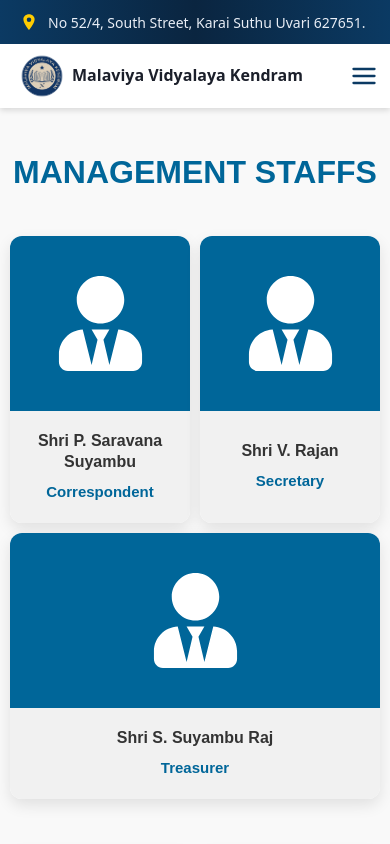
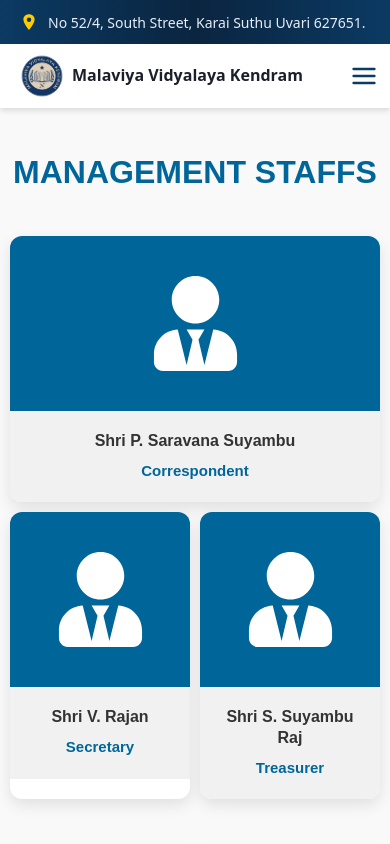
Before and after one commit to malaviavidyakendram-uvari/malaviyavidyakendramurvari, a React (Vite) app: page /management in a window 390 px wide. Shown: the top 844 px of the page. Built offline with nearby package versions, Linux system fonts and the light colour scheme; a web font is replaced by a local one.

Commit message:
Update: new version of React app

```diff
--- a/src/Css/Management.css
+++ b/src/Css/Management.css
@@ -91,15 +91,32 @@
 @media (max-width: 768px) {
   .management-top {
     display: grid;
-    grid-template-columns: repeat(2, 1fr);
+    grid-template-columns: 1fr; /* Single column for top staff */
     gap: 15px;
     justify-items: center;
   }
 
-  /* Center the 3rd profile below first two */
-  .management-top .management-card:nth-child(3) {
+  /* Make Correspondent (1st card) centered */
+  .management-top .management-card:nth-child(1) {
     grid-column: 1 / -1;
     justify-self: center;
+  }
+
+  /* Place Secretary & Treasurer into 2-column layout below */
+  .management-top .management-card:nth-child(2),
+  .management-top .management-card:nth-child(3) {
+    display: inline-block;
+    width: 100%;
+  }
+
+  /* Wrap Secretary & Treasurer into a 2-column row */
+  .management-top {
+    grid-template-columns: repeat(2, 1fr);
+  }
+
+  /* But ensure Correspondent still spans full width */
+  .management-top .management-card:nth-child(1) {
+    grid-column: 1 / -1;
   }
 
   .management-grid {
@@ -119,6 +136,11 @@
     gap: 10px;
   }
 
+  /* Ensure Correspondent stays centered full row */
+  .management-top .management-card:nth-child(1) {
+    grid-column: 1 / -1;
+  }
+
   .management-card {
     max-width: 100%;
   }
--- a/src/Pages/Donate.jsx
+++ b/src/Pages/Donate.jsx
@@ -123,7 +123,7 @@ const Donate = () => {
       <div className="donation-info">
         <div className="org-logo">
           <img
-            src="/Blue and Brown Illustrative School Logo.png"
+            src="/assets/Blue and Brown Illustrative School Logo.png"
             alt="Organization Logo"
           />
         </div>
```
